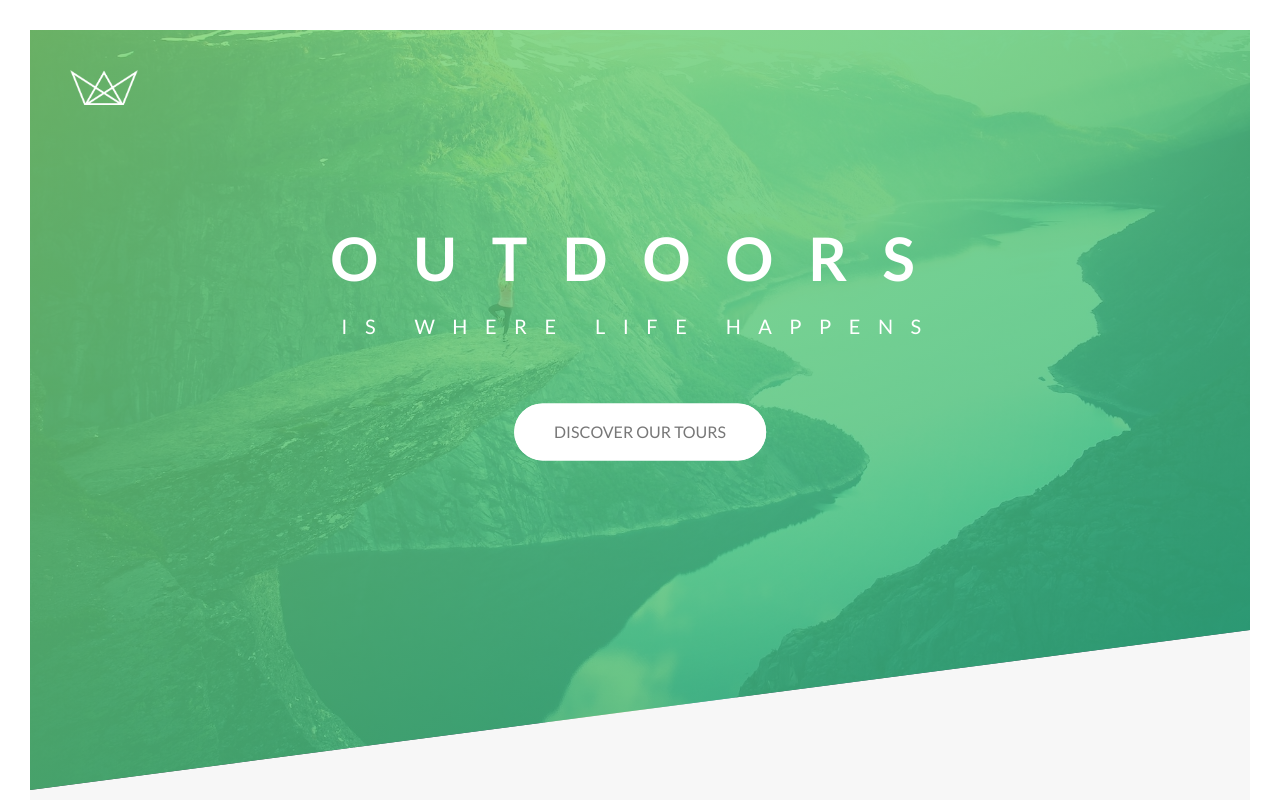
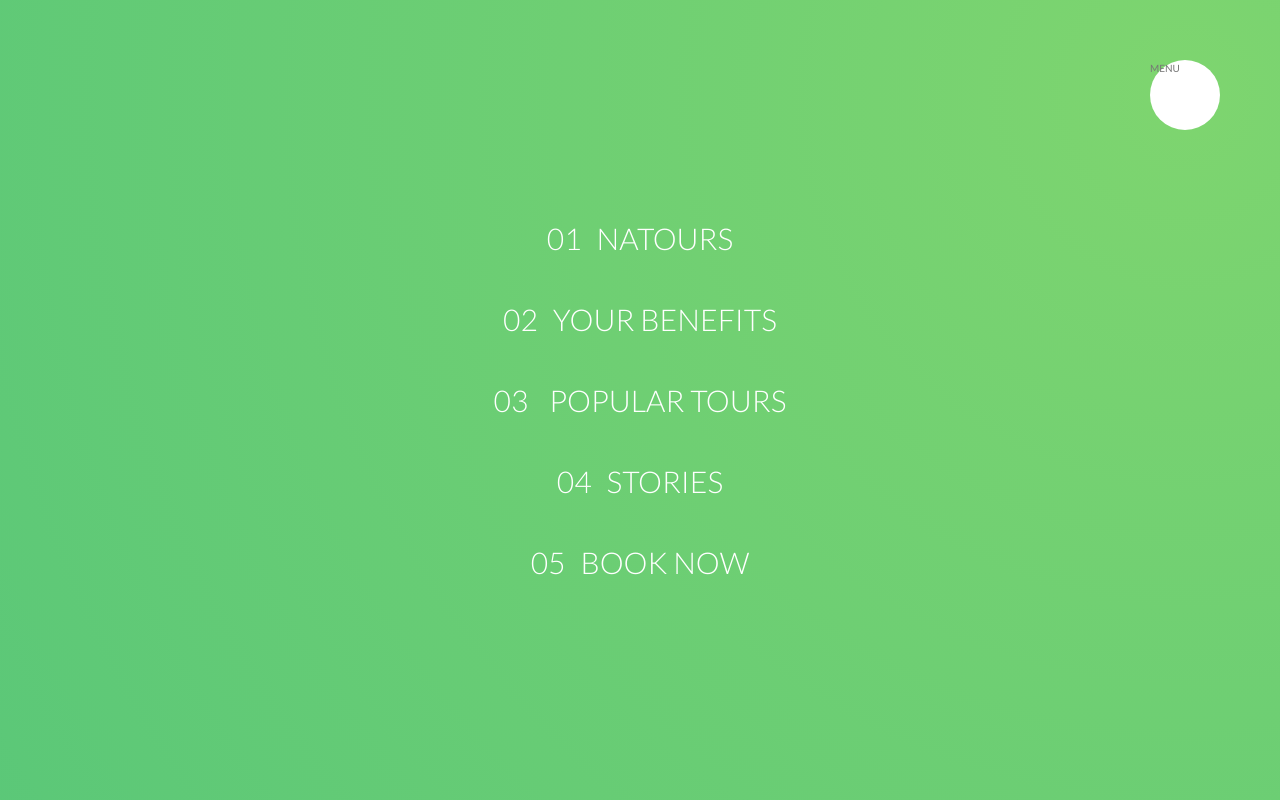
Before and after one commit to dhanushp/natours, a website: page index.html in a window 1280 px wide. Shown: the top 800 px of the page. Drawn offline with Linux system fonts and the light colour scheme; files that its build step writes are made by us from their sources.

Commit message:
Added Menu

```diff
--- a/index.html
+++ b/index.html
@@ -13,6 +13,26 @@
         <title>Natours | Exciting tours for adventurous people</title>
     </head>
     <body>
+
+        <div class="navigation">
+            <input type="checkbox" class="navigation__checkbox" id="navi-toggle">
+
+            <label for="navi-toggle" class="navigation__button">MENU</label>
+
+            <div class="navigation__background">&nbsp;</div>
+
+            <nav class="navigation__nav">
+                <ul class="navigation__list">
+                    <li class="navigation__item"><a href="#" class="navigation__link"><span>01</span>Natours</a></li>
+                   <li class="navigation__item"><a href="#" class="navigation__link"><span>02</span>Your Benefits</a></li>                    <li class="navigation__item"><a href="#" class="navigation__link"><span>03</span> Popular Tours</a></li>
+                    <li class="navigation__item"><a href="#" class="navigation__link"><span>04</span>Stories</a></li>
+                   <li class="navigation__item"><a href="#" class="navigation__link"><span>05</span>Book Now</a></li>
+                </ul>
+            </nav>
+        </div>
+
+
+
         <header class="header">
             <div class="header__logo-box">
                 <img src="img/logo-white.png" alt="logo" class="header__logo">
--- /dev/null
+++ b/sass/layout/_navigation.scss
@@ -0,0 +1,80 @@
+.navigation {
+    &__checkbox {
+        display: none;
+    }
+
+    &__button {
+        background-color: $color-white;
+        height: 7rem;
+        width: 7rem;
+        position: fixed;
+        top: 6rem;
+        right: 6rem;
+        border-radius: 50%;
+        z-index: 2000;
+    }
+
+    &__background {
+        height: 6rem;
+        width: 6rem;
+        border-radius: 50%;
+        position: fixed;
+        top: 6.5rem;
+        right: 6.5rem;
+        background-image: radial-gradient($color-primary-light, $color-primary-dark);
+        z-index: 1000;
+
+        transform: scale(80);
+    }
+
+    &__nav{
+        height: 100vh;
+        width: 100%;
+        position: fixed;
+        top: 0;
+        right: 0;
+        z-index: 1500;
+    }
+
+    &__list {
+        position: absolute;
+        top: 50%;
+        left: 50%;
+        transform: translate(-50%, -50%);
+        list-style: none;
+        text-align: center;
+    }
+
+
+    &__item {
+        margin: 1rem;
+    }
+
+    &__link {
+        &:link,
+        &:visited {
+            display: inline-block;
+        font-size: 3rem;
+        font-weight: 300;
+        padding: 1rem 2rem;
+        color: $color-white;
+        text-decoration: none;
+        text-transform: uppercase;
+        background-image: linear-gradient(120deg, transparent 0%, transparent 50%, $color-white 50%);
+        background-size: 250%;
+        transition: all .4s;
+
+        span {
+            display: inline-block;
+            margin-right: 1.5rem;
+        }
+        }
+
+        &:hover,
+        &:active {
+            background-position: 100%;
+            color: $color-primary;
+            transform: translateX(1rem);
+        }
+    }
+}
--- a/sass/main.scss
+++ b/sass/main.scss
@@ -18,5 +18,6 @@
 @import "./layout/footer";
 @import "./layout/grid";
 @import "./layout/header";
+@import "./layout/navigation";
 
 @import "./pages/home";
```
Also changed, not shown: css/style.css.
